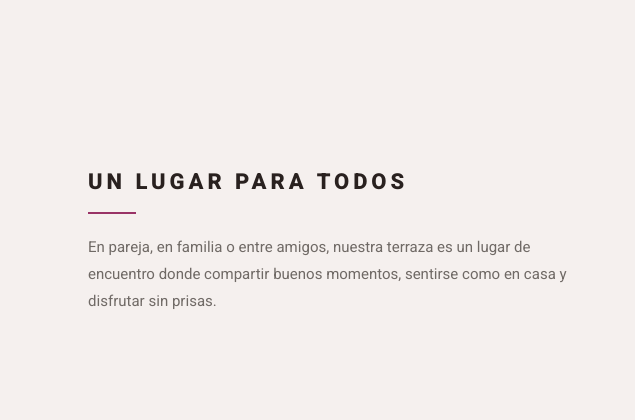
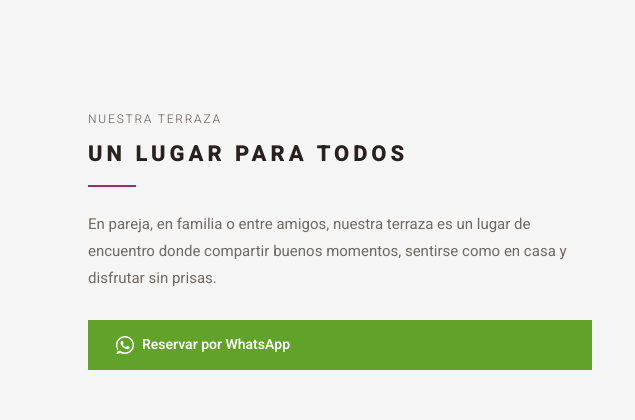
Before and after one commit to Inovisionn-Agentic-Workflows/Nousegle12, a plain HTML site: page index.html in a window 1280 px wide. Shown: the part 6230-6650 px from the top of the page, 0-635 px from the left. Drawn offline with Linux system fonts and the light colour scheme.

Commit message:
Enrich Un Lugar section: add label, WhatsApp button, revert bg color
Co-Authored-By: Claude Opus 4.6 <noreply@anthropic.com>

```diff
--- a/index.html
+++ b/index.html
@@ -709,7 +709,7 @@
 
     /* ---- Un lugar para todos ---- */
     .lugar-section {
-      background: #F5F0EE;
+      background: #F5F5F5;
     }
     .lugar-inner {
       display: grid;
@@ -1034,9 +1034,14 @@
         <img src="Brand_assets/Images/IMG_0005.jpg" alt="Terraza de Nou Segle 12" style="width:100%;height:100%;object-fit:cover;display:block;">
       </div>
       <div class="lugar-tekst">
+        <span class="section-label" data-i18n="home_lugar_label">Nuestra terraza</span>
         <h2 data-i18n="home_lugar_title">Un lugar para todos</h2>
-        <div style="width:48px;height:2px;background:#993366;margin-bottom:20px;"></div>
+        <div style="width:48px;height:2px;background:#993366;margin-bottom:24px;"></div>
         <p data-i18n="home_lugar_desc">En pareja, en familia o entre amigos, nuestra terraza es un lugar de encuentro donde compartir buenos momentos, sentirse como en casa y disfrutar sin prisas.</p>
+        <a href="https://wa.me/34650895211?text=Hola!%20Quisiera%20reservar%20una%20mesa%20para%20%5Bn%C2%BA%20personas%5D%20personas%2C%20el%20d%C3%ADa%20%5Bfecha%5D%20a%20las%20%5Bhora%5D.%20A%20nombre%20de%3A%20%5Bnombre%5D.%20%C2%A1Gracias!" target="_blank" rel="noopener" style="display:inline-flex;align-items:center;gap:8px;background:#61a229;color:#fff;font-family:'Heebo',sans-serif;font-weight:600;font-size:14px;padding:14px 28px;text-decoration:none;margin-top:28px;transition:background 0.2s;">
+          <svg width="18" height="18" viewBox="0 0 24 24" fill="currentColor"><path d="M17.472 14.382c-.297-.149-1.758-.867-2.03-.967-.273-.099-.471-.148-.67.15-.197.297-.767.966-.94 1.164-.173.199-.347.223-.644.075-.297-.15-1.255-.463-2.39-1.475-.883-.788-1.48-1.761-1.653-2.059-.173-.297-.018-.458.13-.606.134-.133.298-.347.446-.52.149-.174.198-.298.298-.497.099-.198.05-.371-.025-.52-.075-.149-.669-1.612-.916-2.207-.242-.579-.487-.5-.669-.51-.173-.008-.371-.01-.57-.01-.198 0-.52.074-.792.372-.272.297-1.04 1.016-1.04 2.479 0 1.462 1.065 2.875 1.213 3.074.149.198 2.096 3.2 5.077 4.487.709.306 1.262.489 1.694.625.712.227 1.36.195 1.871.118.571-.085 1.758-.719 2.006-1.413.248-.694.248-1.289.173-1.413-.074-.124-.272-.198-.57-.347z"/><path d="M12 0C5.373 0 0 5.373 0 12c0 2.625.846 5.059 2.284 7.034L.789 23.492a.5.5 0 00.611.611l4.458-1.495A11.952 11.952 0 0012 24c6.627 0 12-5.373 12-12S18.627 0 12 0zm0 22c-2.387 0-4.591-.838-6.313-2.236l-.44-.362-3.278 1.098 1.098-3.278-.362-.44A9.956 9.956 0 012 12C2 6.486 6.486 2 12 2s10 4.486 10 10-4.486 10-10 10z"/></svg>
+          <span data-i18n="btn_reservar">Reservar por WhatsApp</span>
+        </a>
       </div>
     </div>
   </section>
--- a/translations.js
+++ b/translations.js
@@ -65,6 +65,7 @@ const TRANSLATIONS = {
     home_fotos_title:    'Nuestra cocina en imágenes',
     home_ig_title:       '¿Quieres ver más?',
     home_ig_btn:         'Síguenos en Instagram',
+    home_lugar_label:    'Nuestra terraza',
     home_lugar_title:    'Un lugar para todos',
     home_lugar_desc:     'En pareja, en familia o entre amigos, nuestra terraza es un lugar de encuentro donde compartir buenos momentos, sentirse como en casa y disfrutar sin prisas.',
     home_ven_title:      'Ven a vernos',
@@ -573,6 +574,7 @@ const TRANSLATIONS = {
     home_fotos_title:    'Unsere Küche in Bildern',
     home_ig_title:       'Möchten Sie mehr sehen?',
     home_ig_btn:         'Folgen Sie uns auf Instagram',
+    home_lugar_label:    'Unsere Terrasse',
     home_lugar_title:    'Ein Ort für alle',
     home_lugar_desc:     'Zu zweit, mit der Familie oder mit Freunden — unsere Terrasse ist ein Treffpunkt, um schöne Momente zu teilen, sich wie zu Hause zu fühlen und ohne Eile zu genießen.',
     home_ven_title:      'Besuchen Sie uns',
@@ -1081,6 +1083,7 @@ const TRANSLATIONS = {
     home_fotos_title:    'Our kitchen in images',
     home_ig_title:       'Want to see more?',
     home_ig_btn:         'Follow us on Instagram',
+    home_lugar_label:    'Our terrace',
     home_lugar_title:    'A place for everyone',
     home_lugar_desc:     'As a couple, with family, or among friends — our terrace is a meeting place to share good moments, feel at home, and enjoy without rush.',
     home_ven_title:      'Come visit us',
@@ -1589,6 +1592,7 @@ const TRANSLATIONS = {
     home_fotos_title:    'Notre cuisine en images',
     home_ig_title:       'Envie d\'en voir plus ?',
     home_ig_btn:         'Suivez-nous sur Instagram',
+    home_lugar_label:    'Notre terrasse',
     home_lugar_title:    'Un lieu pour tous',
     home_lugar_desc:     'En couple, en famille ou entre amis — notre terrasse est un lieu de rencontre pour partager de bons moments, se sentir chez soi et profiter sans se presser.',
     home_ven_title:      'Venez nous voir',
```
